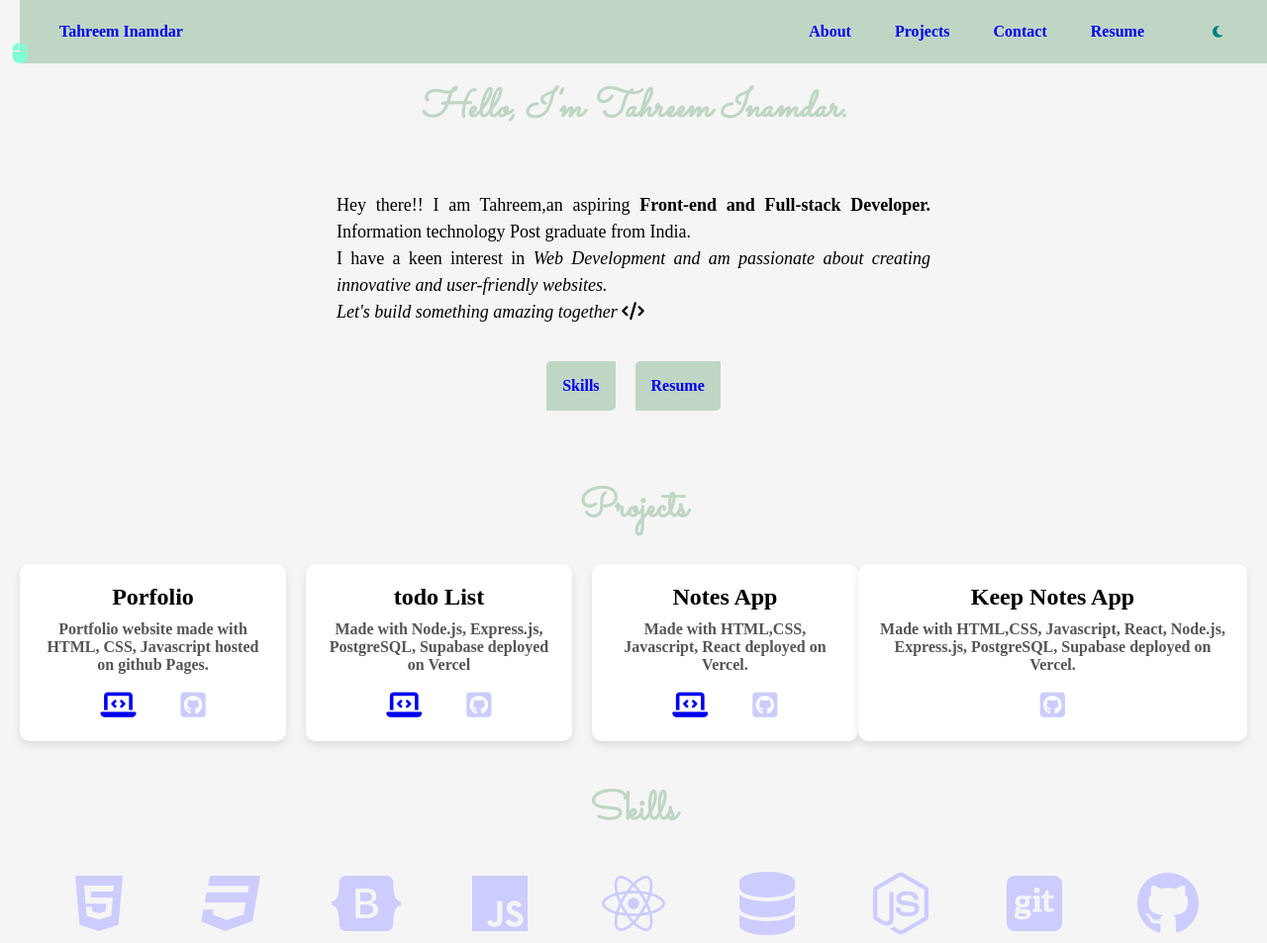
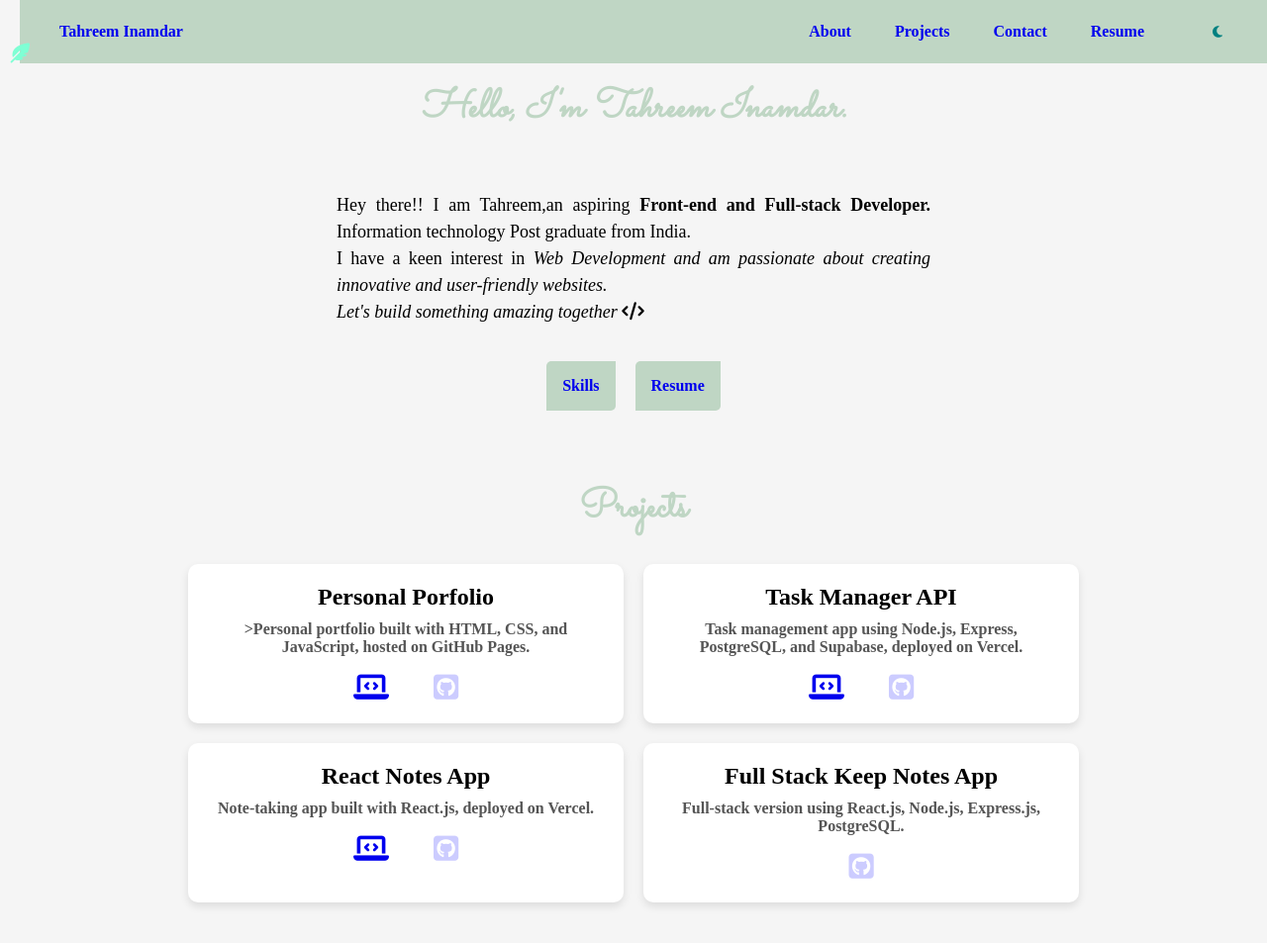
Before and after one commit to tahreeminamdar22/Portfolio, a plain HTML site: page index.html in a window 1280 px wide. Shown: the top 953 px of the page at 99% size. Drawn offline with Linux system fonts and the light colour scheme; a web font is replaced by a local one.

Commit message:
add project

```diff
--- a/index.html
+++ b/index.html
@@ -42,14 +42,14 @@
                   <li><a href="#bio">About</a></li>
                   <li><a href="#project">Projects</a></li>
                   <li><a href="#contact">Contact</a></li>
-                  <li><a href="./assets/My Resume PDF.pdf" download>Resume</a></li>
+                  <li><a href="./assets/My Resume.pdf" download>Resume</a></li>
                   <li><button id="theme-toggle"><i class="fa-solid fa-moon"></i></button></li>
                 </ul>
               </div>
 
         </div>
         <br><br><br>
-        <div id="cursor"><i class="fa-solid fa-computer-mouse"></i></div>
+        <div id="cursor"><i class="fa-solid fa-feather-pointed"></i></div>
         <div id="bio">
        <h1 id="typing"></h1>
        <div class="bio">
@@ -70,8 +70,8 @@
           <div id="project">
           <div class="grid-container">
             <div class="project-card portfolio">
-                <div class="project-title">Porfolio</div>
-                <div class="project-description">Portfolio website made with HTML, CSS, Javascript hosted on github Pages.</div>
+                <div class="project-title">Personal Porfolio</div>
+                <div class="project-description">>Personal portfolio built with HTML, CSS, and JavaScript, hosted on GitHub Pages.</div>
                 <div class="links">
                     <a href="https://tahreeminamdar22.github.io/Portfolio/" target="_blank" class="demo"><i class="fa-solid fa-laptop-code fa-2xl"></i></a>
                     <a href="https://github.com/tahreeminamdar22/Portfolio" class="github"><i class="fa-brands fa-square-github fa-2xl"></i></a>
@@ -79,8 +79,8 @@
             </div>
 
             <div class="project-card ">
-                <div class="project-title">todo List</div>
-                <div class="project-description">Made with Node.js, Express.js, PostgreSQL, Supabase deployed on Vercel</div>
+                <div class="project-title">Task Manager API</div>
+                <div class="project-description">Task management app using Node.js, Express, PostgreSQL, and Supabase, deployed on Vercel.</div>
                 <div class="links">
                     <a href="https://backend-project-flax.vercel.app/" target="_blank" class="demo"><i class="fa-solid fa-laptop-code fa-2xl"></i></a>
                     <a href="https://github.com/tahreeminamdar22/BACKEND-PROJECT" target="_blank" class="github"><i class="fa-brands fa-square-github fa-2xl"></i></a>
@@ -88,18 +88,18 @@
             </div>
 
             <div class="project-card">
-                <div class="project-title">Notes App</div>
-                <div class="project-description">Made with HTML,CSS, Javascript, React   deployed on Vercel.</div>
+                <div class="project-title">React Notes App</div>
+                <div class="project-description">Note-taking app built with React.js, deployed on Vercel.</div>
                 <div class="links">
                     <a href="https://keep-notes-app-rouge.vercel.app/" class="demo"><i class="fa-solid fa-laptop-code fa-2xl"></i></a>
                     <a href="https://github.com/tahreeminamdar22/Keep-Notes-App" class="github"><i class="fa-brands fa-square-github fa-2xl"></i></a>
                 </div>
             </div>
-        </div>
+
 
         <div class="project-card">
-          <div class="project-title">Keep Notes App</div>
-          <div class="project-description">Made with HTML,CSS, Javascript, React, Node.js, Express.js, PostgreSQL, Supabase  deployed on Vercel.</div>
+          <div class="project-title">Full Stack Keep Notes App</div>
+          <div class="project-description">Full-stack version using React.js, Node.js, Express.js, PostgreSQL.</div>
           <div class="links">
 
               <a href="https://github.com/tahreeminamdar22/Full-stack-Project" class="github"><i class="fa-brands fa-square-github fa-2xl"></i></a>
@@ -133,7 +133,7 @@
       </div>
       <br>
       <div style="float: right;">
-        <button class="backtotop"><a href="#home"><i class="fa-solid fa-arrow-up-long fa-lg"></i></a></button>
+        <button class="backtotop"><a href="#home"><i class="fa-solid fa-angle-up"></i></a></button>
       </div>
       <div><footer>&copy; <span id="year"></span>, Tahreem Inamdar. All Rights Resereved</footer></div>
       <script src="script.js"></script>
--- a/style.css
+++ b/style.css
@@ -1,3 +1,4 @@
+
 
 body{
     text-align: center;
@@ -43,7 +44,7 @@ h1{
 }
 .grid-container {
   display: grid;
-  grid-template-columns: repeat(3, 1fr);
+  grid-template-columns: repeat(2, 1fr);
   gap: 20px;
   max-width: 900px;
 }
@@ -302,7 +303,7 @@ font-size: 2rem;
     display: grid;
     grid-template-columns: repeat(1, 1fr);
     gap: 20px;
-    max-width: 700px;
+    max-width: 500px;
     }
     .skills-list {
       display: grid;
```
Also changed, not shown: assets/images/POrtfolio-Screenshot.png (deleted), 2 other files.
